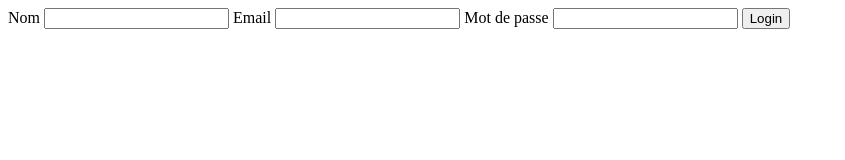
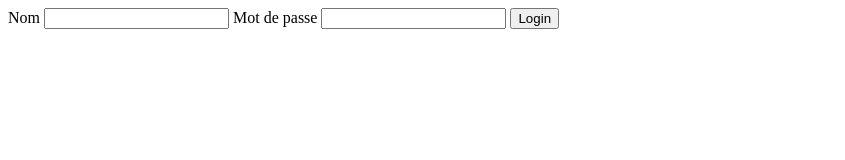
Before and after one commit to Aly-Abdoulaye/MonProjet, a plain HTML site: page login.html in a window 1280 px wide. Shown: the whole page, without its empty margins (0-845 px from the left). Drawn offline with Linux system fonts and the light colour scheme.

Commit message:
Revert "Ajout du champ Email"
This reverts commit ad378e774e4287d5946a9c04d50e55d2e9729a8b.

```diff
--- a/login.html
+++ b/login.html
@@ -9,8 +9,6 @@
     <form action="">
         <label for="nom">Nom</label>
         <input type="text" title="nom">
-        <label for="email">Email</label>
-        <input type="email" title="email">
         <label for="password">Mot de passe</label>
         <input type="password" title="password">
         <button type="button">Login</button>
```
